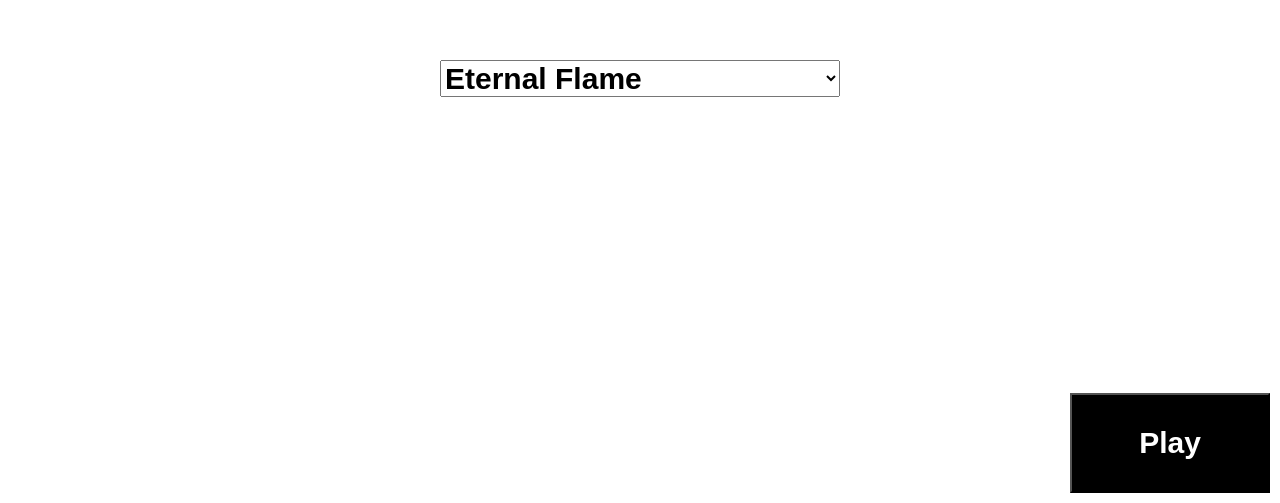
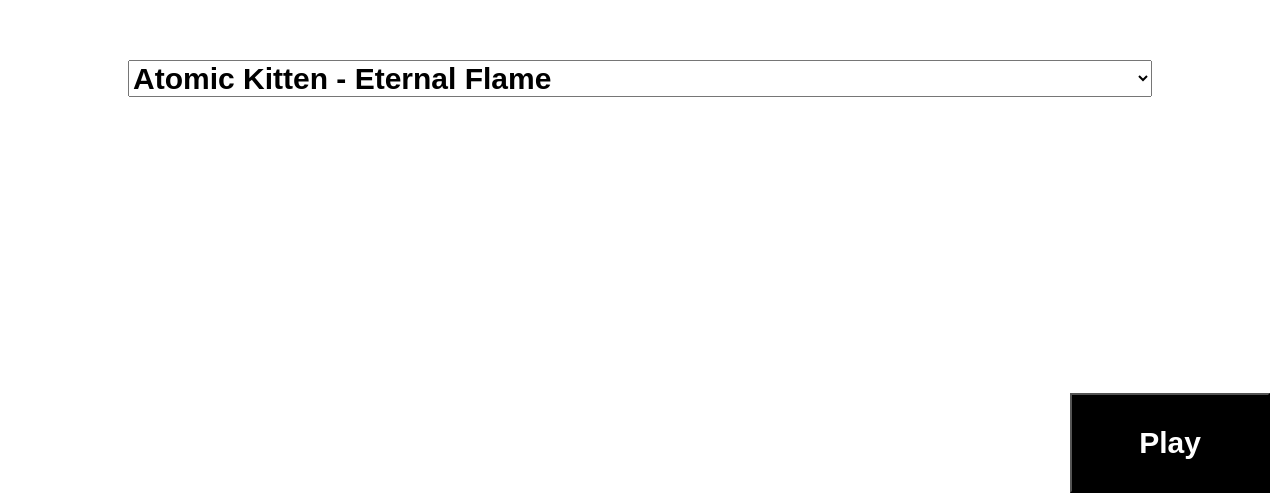
Before and after one commit to no-creative-name/karaoke-web-app, a React (Create React App) app: page / in a window 1280 px wide. Shown: the part 297-800 px from the top of the page. Built offline with nearby package versions, Linux system fonts and the light colour scheme.

Commit message:
feat: add artist in song selection

```diff
--- a/src/pages/main-menu/index.tsx
+++ b/src/pages/main-menu/index.tsx
@@ -10,6 +10,7 @@
 }
 
 const StyledSelect = styled.select`
+    width: 80vw;
     margin-bottom: 50px;
 `
 
@@ -35,7 +36,7 @@
                         <option
                             key={song.title}
                             value={song.title}>
-                            {song.title}
+                            {song.artist} - {song.title}
                         </option>)
                 }
             </StyledSelect>
```
